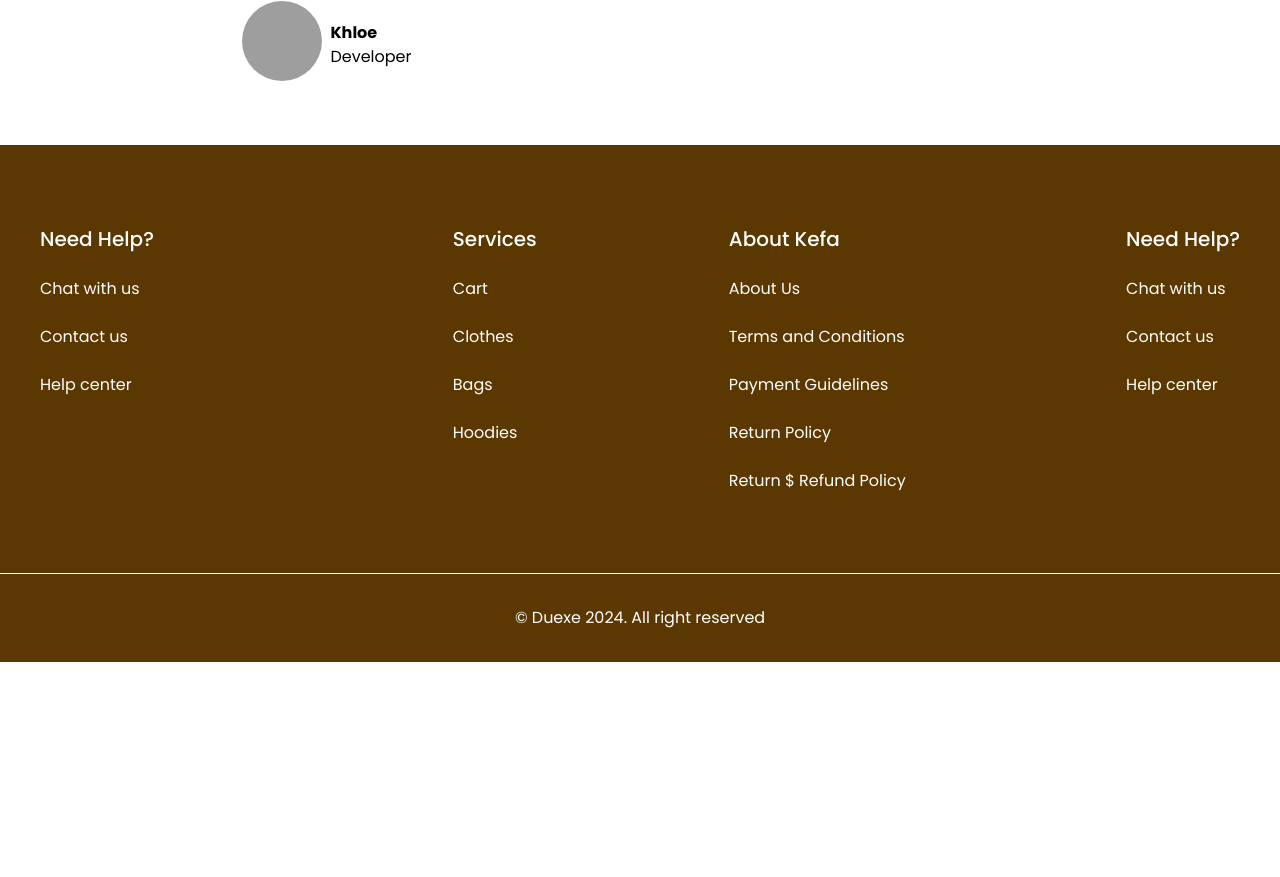
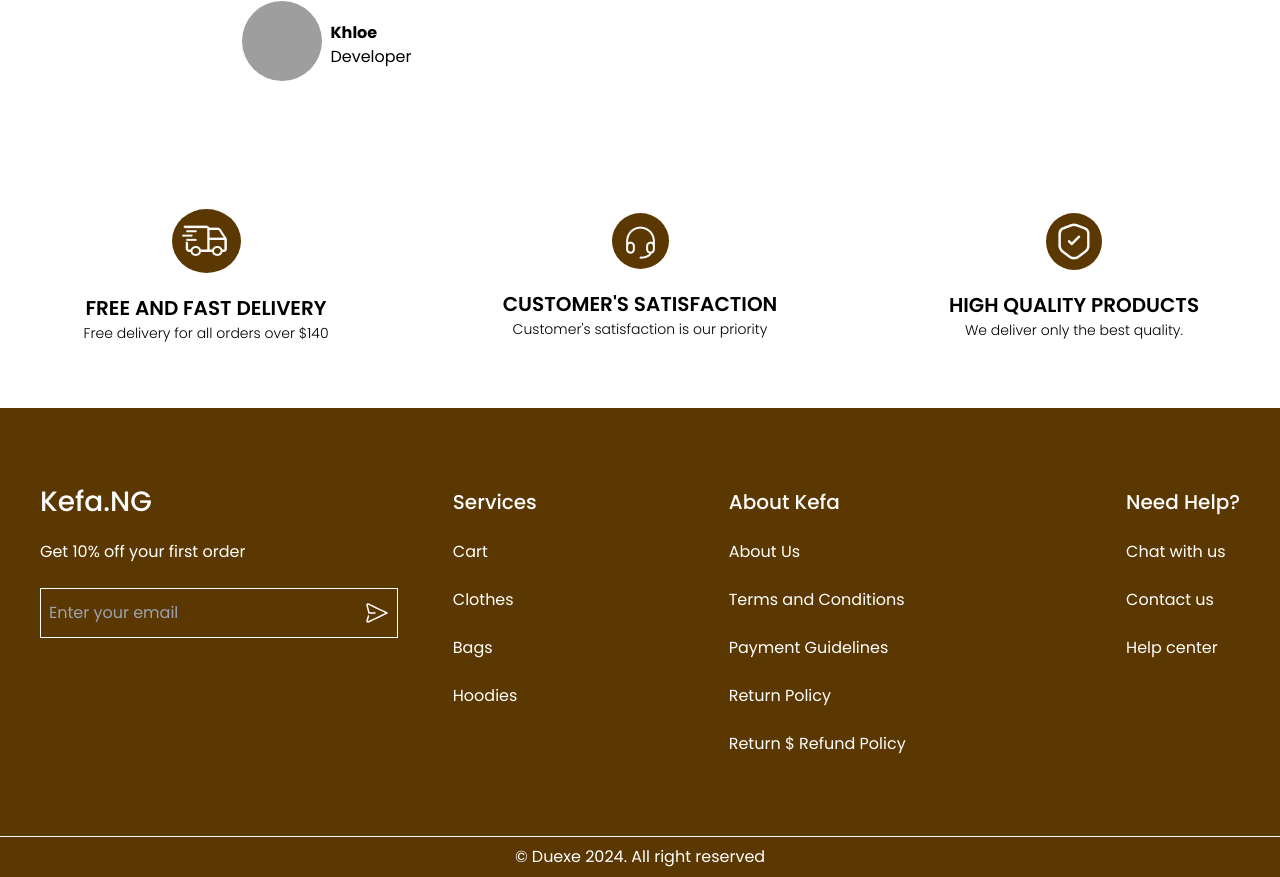
Before and after one commit to Victoryk-tech/kefa.ng, a React (Vite) app in the folder client/: page / in a window 1280 px wide. Shown: the part 1431-2308 px from the top of the page. Before the commit the page ends 2093 px from the top, so only its background shows below. Built offline with nearby package versions, Linux system fonts and the light colour scheme; grey boxes are pictures that could not be loaded.

Commit message:
services

```diff
--- a/client/src/components/checkout/BillingDetails.jsx
+++ b/client/src/components/checkout/BillingDetails.jsx
@@ -2,7 +2,7 @@ import React from "react";
 
 const BillingDetails = () => {
   return (
-    <div className=" lg:pl-8 gap-10 pb-10 md-pb-0">
+    <div className=" lg:pl-8 gap-10 pb-10 sm:pb-0">
       <h1 className="font-inter text-[28px] lg:text-[36px] font-medium text-start pb-8">
         Billing Details
       </h1>
@@ -14,7 +14,7 @@ const BillingDetails = () => {
           </label>
           <input
             type="text"
-            className="outline-none py-2 pl-2 pr-20 md:pr-36 lg:pr-40 bg-[#f5f5f5]"
+            className="outline-none py-2 w-[100%] bg-[#f5f5f5]"
           />
         </div>
         <div className="space-y-2 flex flex-col  items-start justify-start">
@@ -23,7 +23,7 @@ const BillingDetails = () => {
           </label>
           <input
             type="text"
-            className="outline-none py-2 pl-2 pr-20 md:pr-36 lg:pr-40 bg-[#f5f5f5]"
+            className="outline-none py-2 w-[100%] bg-[#f5f5f5]"
           />
         </div>
         <div className="space-y-2 flex flex-col  items-start justify-start">
@@ -32,7 +32,7 @@ const BillingDetails = () => {
           </label>
           <input
             type="text"
-            className="outline-none py-2 pl-2 pr-20 md:pr-36 lg:pr-40 bg-[#f5f5f5]"
+            className="outline-none py-2 w-[100%] bg-[#f5f5f5]"
           />
         </div>
         <div className="space-y-2 flex flex-col  items-start justify-start">
@@ -41,7 +41,7 @@ const BillingDetails = () => {
           </label>
           <input
             type="text"
-            className="outline-none py-2 pl-2 pr-20 md:pr-36 lg:pr-40 bg-[#f5f5f5]"
+            className="outline-none py-2 w-[100%] bg-[#f5f5f5]"
           />
         </div>
         <div className="space-y-2 flex flex-col  items-start justify-start">
@@ -50,7 +50,7 @@ const BillingDetails = () => {
           </label>
           <input
             type="text"
-            className="outline-none py-2 pl-2 pr-20 md:pr-36 lg:pr-40 bg-[#f5f5f5]"
+            className="outline-none py-2 w-[100%] bg-[#f5f5f5]"
           />
         </div>
         <div className="space-y-2 flex flex-col  items-start justify-start">
@@ -59,7 +59,7 @@ const BillingDetails = () => {
           </label>
           <input
             type="Number"
-            className="outline-none py-2 pl-2 pr-20 md:pr-36 lg:pr-40 bg-[#f5f5f5]"
+            className="outline-none py-2 w-[100%] bg-[#f5f5f5]"
           />
         </div>
         <div className="space-y-2 flex flex-col  items-start justify-start">
@@ -68,7 +68,7 @@ const BillingDetails = () => {
           </label>
           <input
             type="Email"
-            className="outline-none py-2 pl-2 pr-20 md:pr-36 lg:pr-40 bg-[#f5f5f5]"
+            className="outline-none py-2 w-[100%] bg-[#f5f5f5]"
           />
         </div>
       </form>
--- a/client/src/components/landingpage/Footer.jsx
+++ b/client/src/components/landingpage/Footer.jsx
@@ -1,4 +1,5 @@
 import React from "react";
+import send from "../../assets/sendicon.png";
 
 const Footer = () => {
   return (
@@ -6,11 +7,18 @@ const Footer = () => {
       <div className="px-2 md:px-4 lg:px-10 py-20 gap-y-10 flex flex-col sm:flex-row items-start justify-between w-full ">
         <div className="flex items-start justify-between w-full sm:pr-10 lg:pr-28">
           <div className="space-y-[24px] font-poppin">
-            <h1 className="font-medium text-[20px] leading-7">Need Help?</h1>
-
-            <p className="font-normal text-[16px]">Chat with us</p>
-            <p className="font-normal text-[16px]">Contact us</p>
-            <p className="font-normal text-[16px]">Help center</p>
+            <h1 className="font-medium text-[28px] leading-7">Kefa.NG</h1>
+            <p className="font-normal text-[16px] font-poppin leading-[24px]">
+              Get 10% off your first order
+            </p>
+            <div className="flex items-start justify-between py-3 px-2 w-[90%]  lg:w-full border-white border-[1.5px]  bg-transparent text-[16px] font-normal font-poppin">
+              <input
+                type="text"
+                placeholder="Enter your email"
+                className=" outline-none bg-transparent w-[100%]"
+              />
+              <img src={send} alt="" className="" />
+            </div>
           </div>
           <div className="space-y-[24px] font-poppin">
             <h1 className="font-medium text-[20px] leading-7">Services</h1>
@@ -40,7 +48,7 @@ const Footer = () => {
           </div>
         </div>
       </div>
-      <div className="py-8 flex items-center justify-center text-[16px] font-poppin font-normal border-t-[0.5px] border-white">
+      <div className="py-2 flex items-center justify-center text-[16px] font-poppin font-normal border-t-[0.5px] border-white">
         <p className="leading-6">&copy; Duexe 2024. All right reserved</p>
       </div>
     </div>
--- a/client/src/components/landingpage/Service.jsx
+++ b/client/src/components/landingpage/Service.jsx
@@ -1,10 +1,10 @@
 import React from "react";
-import delivery from "../assets/deliveryicon.png";
-import customer from "../assets/customer.png";
-import tick from "../assets/tick.png";
+import delivery from "../../assets/deliveryicon.png";
+import customer from "../../assets/customer.png";
+import tick from "../../assets/tick.png";
 const Service = () => {
   return (
-    <div className=" grid grid-cols-1 md:grid-cols-3 items-center text-center justify-center md:justify-between gap-y-6 lg:gap-x-[150px] px-2 md:px-6 lg:px-16 md:pb-10 py-16  ">
+    <div className=" grid grid-cols-1 md:grid-cols-3 items-center text-center justify-center md:justify-between gap-y-6 lg:gap-x-[150px] px-2 md:px-6 lg:px-16 py-16  ">
       <div className="flex flex-col items-center justify-center gap-y-5">
         <div className="rounded-[50%] bg-[#5B3702] text-white p-2">
           <img src={delivery} alt="" />
@@ -24,10 +24,10 @@ const Service = () => {
         </div>
         <div className="">
           <h2 className="font-poppin text-[20px] font-semibold">
-            FREE AND FAST DELIVERY
+            CUSTOMER'S SATISFACTION
           </h2>
           <p className="font-poppin text-[14px] font-light">
-            Free delivery for all orders over $140
+            Customer's satisfaction is our priority
           </p>
         </div>
       </div>
@@ -37,10 +37,10 @@ const Service = () => {
         </div>
         <div className="">
           <h2 className="font-poppin text-[20px] font-semibold">
-            FREE AND FAST DELIVERY
+            HIGH QUALITY PRODUCTS
           </h2>
           <p className="font-poppin text-[14px] font-light">
-            Free delivery for all orders over $140
+            We deliver only the best quality.
           </p>
         </div>
       </div>
--- a/client/src/pages/LandingPage.jsx
+++ b/client/src/pages/LandingPage.jsx
@@ -4,6 +4,7 @@ import Reviews from "../components/landingpage/Reviews";
 import Hero from "../components/landingpage/Hero";
 import { Outlet } from "react-router-dom";
 import TopbarProducts from "../components/landingpage/TopbarProducts";
+import Service from "../components/landingpage/Service";
 
 const LandingPage = () => {
   return (
@@ -24,7 +25,9 @@ const LandingPage = () => {
           </div>
         </div>
       </div>
+
       <Reviews />
+      <Service />
     </div>
   );
 };
```
Also changed, not shown: client/src/assets/sendicon.png (added).
